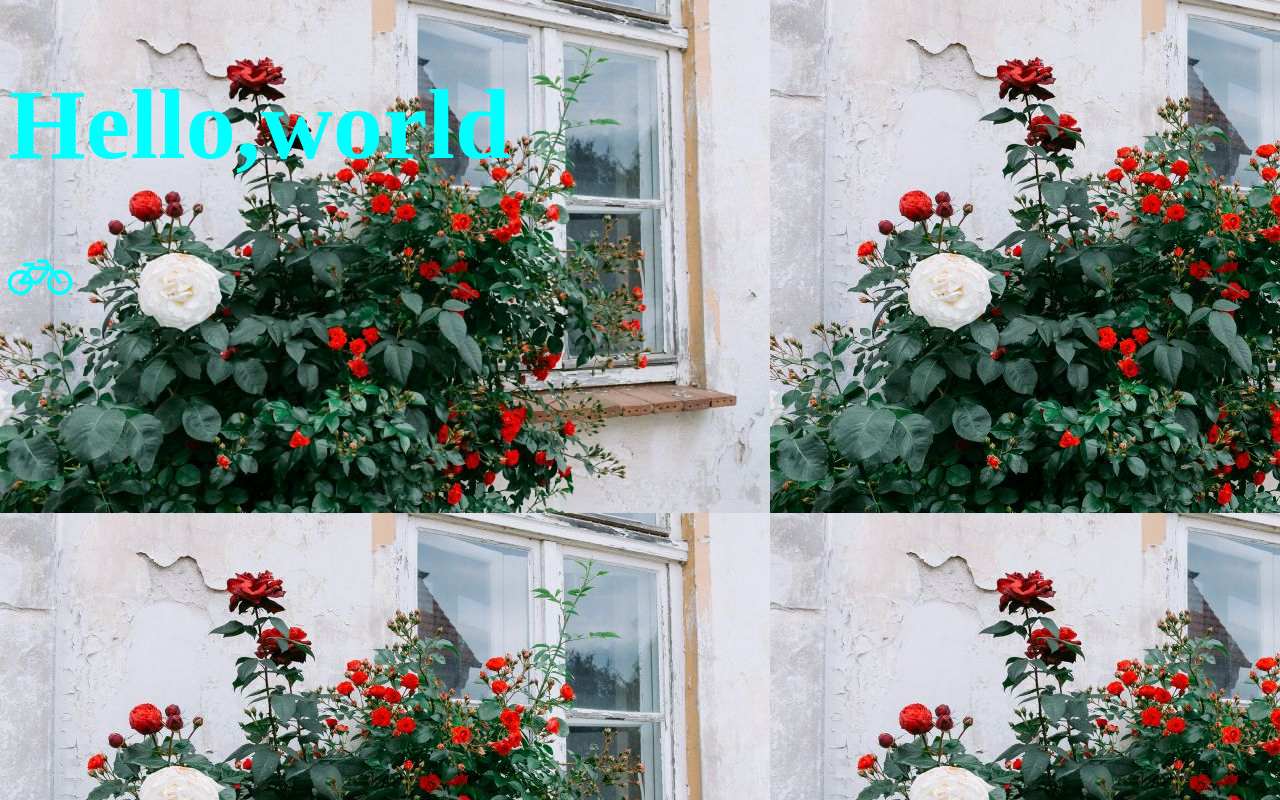
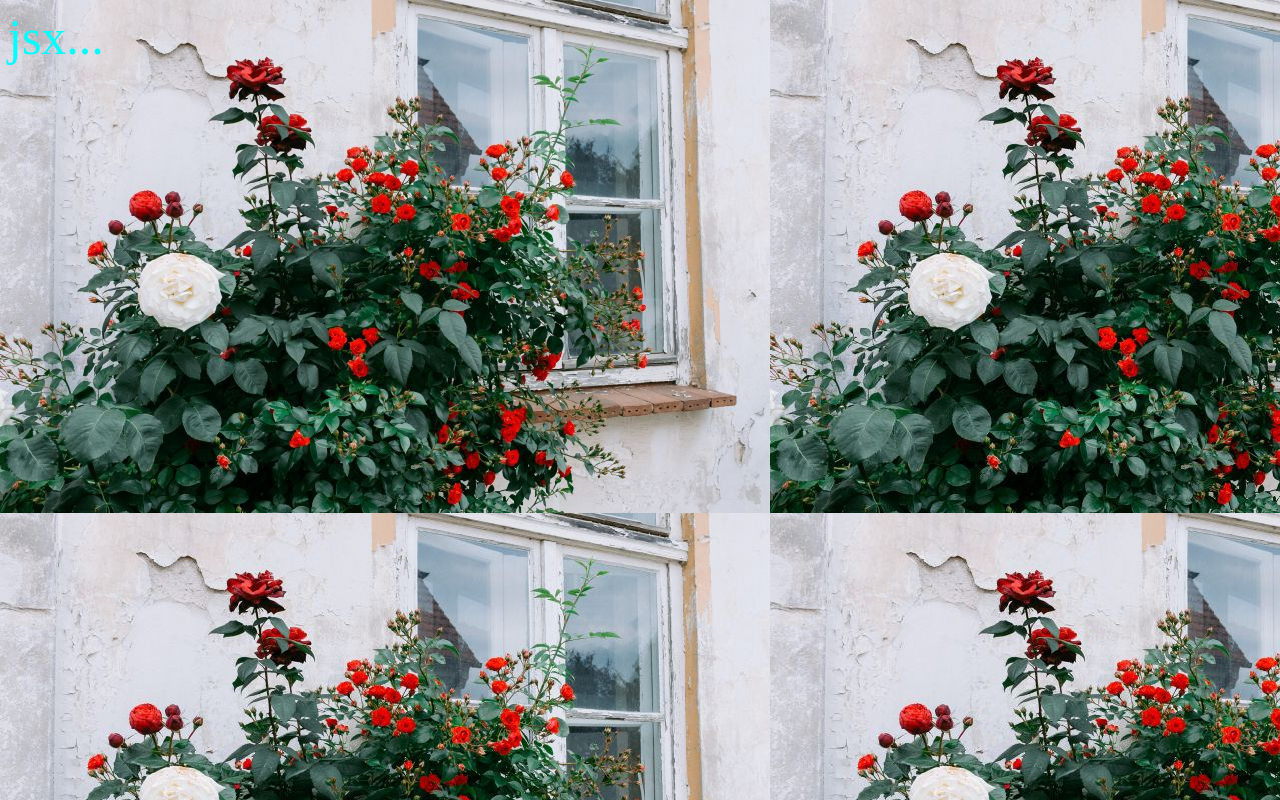
Before and after one commit to AmberJyh/happyMall, a React app: page / in a window 1280 px wide. Built offline with nearby package versions, Linux system fonts and the light colour scheme.

Commit message:
20190627

```diff
--- a/src/app.jsx
+++ b/src/app.jsx
@@ -4,10 +4,16 @@ import "./index.css"
 import "./index.scss"
 import "../node_modules/font-awesome/css/font-awesome.min.css"
 
+// ReactDOM.render(
+//     <div>
+//     <h1>Hello,world</h1>
+//     <i className="fa fa-bicycle" aria-hidden="true"></i>
+//     </div>,
+//     document.getElementById('app'),
+// );
+
+let jsx=<div>jsx...</div>
 ReactDOM.render(
-    <div>
-    <h1>Hello,world</h1>
-    <i className="fa fa-bicycle" aria-hidden="true"></i>
-    </div>,
-    document.getElementById('app'),
-);
+    jsx,
+    document.getElementById('app')
+)
```
